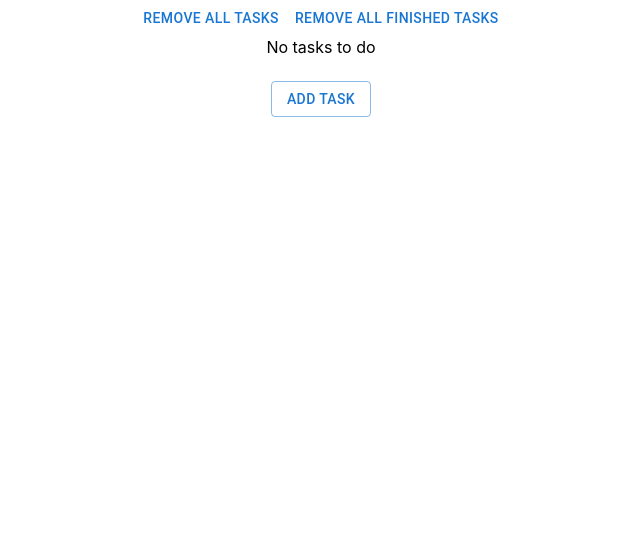
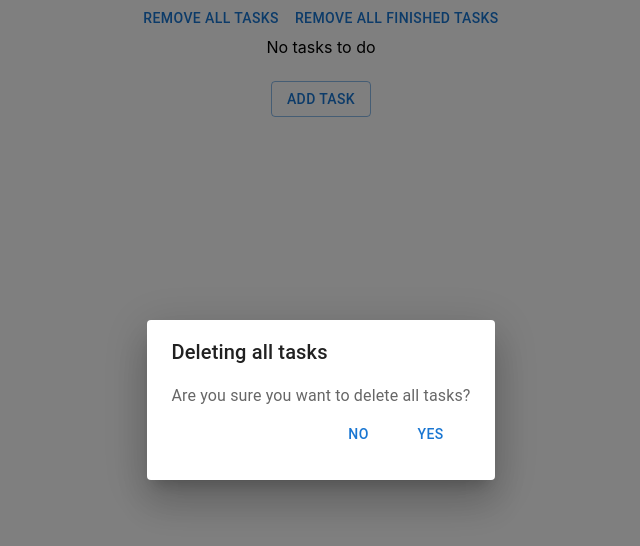
Before and after one commit to Sadurko/to-do-list, a React (Create React App) app: page / in a window 1280 px wide. Both pictures are taken after a click on the button "REMOVE ALL TASKS". Shown: the top 546 px of the page, without its empty margins (319-959 px from the left). Built offline with nearby package versions, Linux system fonts and the light colour scheme.

Commit message:
Item hotfix - checking did not change task state Adding delete all tasks function Adding delete all finished tasks function

```diff
--- /dev/null
+++ b/src/components/DeleteAllTasks.tsx
@@ -0,0 +1,45 @@
+import { Button, Dialog, DialogActions, DialogContent, DialogContentText, DialogTitle } from "@mui/material";
+import { FC, PropsWithChildren, useState } from "react";
+
+type Props = PropsWithChildren<{
+    onConfirmation: () => void;
+}>;
+
+const DeleteAllTasks: FC<Props> = ({ onConfirmation, children }) => {
+
+    const [open, setOpen] = useState(false);
+
+    const handleClose = () => {
+        setOpen(false);
+    }
+
+    const handleClickOpen = () => {
+        setOpen(true);
+    }
+
+    const handleConfirmation = () => {
+        onConfirmation();
+        setOpen(false);
+    }
+
+    return (
+        <>
+            <Button onClick={handleClickOpen}>{children}</Button>
+
+            <Dialog open={open} onClose={handleClose}>
+                <DialogTitle>Deleting all tasks</DialogTitle>
+                <DialogContent>
+                    <DialogContentText>
+                        Are you sure you want to delete all tasks?
+                    </DialogContentText>
+                    <DialogActions>
+                        <Button onClick={handleClose}>No</Button>
+                        <Button onClick={handleConfirmation}>Yes</Button>
+                    </DialogActions>
+                </DialogContent>
+            </Dialog>
+        </>
+    )
+}
+
+export default DeleteAllTasks;
--- a/src/components/Item.tsx
+++ b/src/components/Item.tsx
@@ -1,6 +1,6 @@
 import { ComponentsProps, FormControlLabel, styled } from "@mui/material";
 import CheckBox from "@mui/material/Checkbox";
-import { FC, useState, ChangeEvent } from "react";
+import { FC } from "react";
 
 interface Props {
     task: string;
@@ -10,14 +10,7 @@ interface Props {
 
 const Item: FC<Props> = ({ task, done, onChange }) => {
 
-    const [checked, setChecked] = useState(done);
-
-
-    const handleChange = (event: ChangeEvent<HTMLInputElement>) => {
-        onChange();
-        setChecked(event.target.checked);
-    }
-
+    //console.log(`${task} rerender: ${done}`);
 
     // strike through the text using styled component
     interface StyledProps extends ComponentsProps {
@@ -38,9 +31,9 @@ const Item: FC<Props> = ({ task, done, onChange }) => {
     return (
             <ToDoControlLabel
                 label={task}
-                checked={checked}
+                checked={done}
                 control={
-                    <CheckBox checked={checked} onChange={handleChange} />
+                    <CheckBox checked={done} onChange={onChange} />
                 }
             />
     );
--- a/src/components/ItemList.tsx
+++ b/src/components/ItemList.tsx
@@ -1,7 +1,8 @@
 import { FC, useRef, useState } from 'react';
-import Item from './Item';
 import { Grid, Button, Dialog, DialogTitle, DialogContent, DialogContentText, TextField, DialogActions } from '@mui/material';
 import DeleteTask from './DeleteTask';
+import DeleteAllTasks from './DeleteAllTasks';
+import Item from './Item';
 
 
 interface ITask {
@@ -16,16 +17,19 @@ type Props = {
 const ItemList: FC<Props> = ({ array }) => {
 
     const [tasks, setTasks] = useState(array);
-    const [taskDone, setTaskDone] = useState(false);
 
-
-    // useState for dialog window
-    const [open, setOpen] = useState(false);
 
     const saveTasks = (taskArray: Array<ITask>) => {
         localStorage.setItem('list', JSON.stringify(taskArray));
 
         setTasks(taskArray);
+    }
+
+    const toggleTask = (index: number) => {
+        let editTasks = [...tasks];
+
+        editTasks[index].done = !editTasks[index].done;
+        saveTasks(editTasks);
     }
 
     // remove task at certain index
@@ -62,6 +66,10 @@ const ItemList: FC<Props> = ({ array }) => {
 
         saveTasks(editTasks);
     }
+
+
+    // useState for dialog window
+    const [open, setOpen] = useState(false);
 
 
     // handle opening of dialog window
@@ -113,19 +121,22 @@ const ItemList: FC<Props> = ({ array }) => {
 
     return (
         <>
-            <Button onClick={() => removeAllTasks()}>Remove all tasks</Button>
+            <DeleteAllTasks onConfirmation={() => removeAllTasks()}>Remove all tasks</DeleteAllTasks>
             <Button onClick={() => removeAllFinishedTasks()}>Remove all finished tasks</Button>
 
             <Grid container spacing={3}>
                 {
                     tasks.length === 0 ?
                     <Grid item xs={12}>No tasks to do</Grid> : // if there are no tasks to do
-                    indexes.map(i => (
+                    indexes.map(i => {
+                        console.log(`Task: ${tasks[i].task} done: ${tasks[i].done}`);
+                        return (
                         <Grid item xs={12} key={i}>
-                            <Item task={tasks[i].task} done={tasks[i].done} onChange={() => tasks[i].done = !tasks[i].done}/>
+                            <Item task={tasks[i].task} done={tasks[i].done} onChange={() => toggleTask(i)}/>
                             <DeleteTask onClick={() => removeTask(i)}/>
                         </Grid>
-                    ))
+                        )
+                    })
                 }
                 <Grid item xs={12}>
                     <Button variant='outlined' onClick={handleClickOpen}>
```
